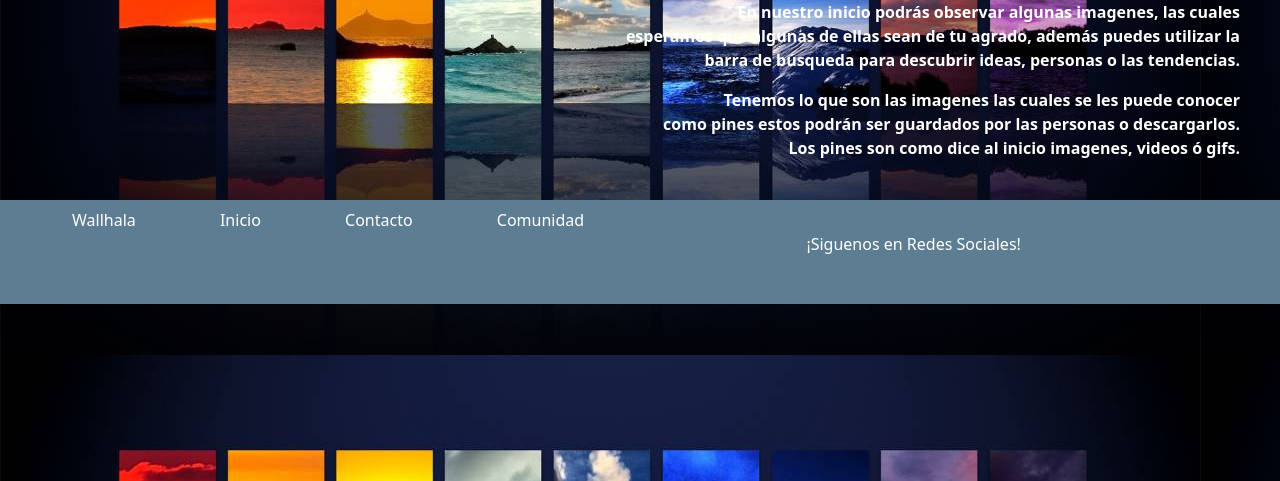
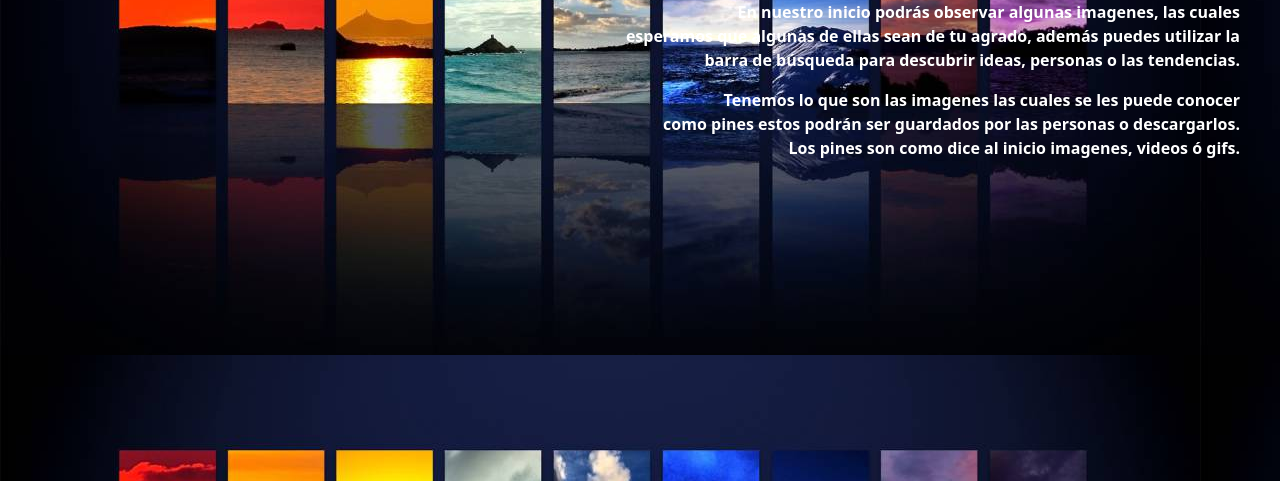
Before and after one commit to JoseCarlosMarRangel/wallhala2, a PHP site: page /acercade.html in a window 1280 px wide. Shown: the part 319-800 px from the top of the page. Run offline with PHP 8.4, Linux system fonts and the light colour scheme.

Commit message:
pagina actual

```diff
--- a/acercade.html
+++ b/acercade.html
@@ -29,6 +29,7 @@
 
 </header>
 
+<!--Cuerpo de la vista-->
 <body background="images/fondo.jpg">
     <h2>¿Qué es WallHala?</h2> <br>
     <div id="elbo">
@@ -46,27 +47,4 @@
        </div>
        <br>
 </body>
-<footer>
-    <div class="footer">
-        <div class="footer-content">
-            <div class="footer-section about">
-
-
-
-                <div class="nav-footer">
-                    <a>Wallhala</a>
-                    <a href="#">Inicio</a>
-                    <a href="#">Contacto</a>
-                    <a href="#">Comunidad</a>
-                </div>
-
-                <div class="contact">
-                    <p>¡Siguenos en Redes Sociales!</p>
-                    <div class="social">
-                        <a href="#"><i class="fa fa-facebook"></i></a>
-                        <a href="#"><i class="fa fa-twitter"></i></a>
-                        <a href="#"><i class="fa fa-instagram"></i></a>
-                        <a href="#"><i class="fa fa-youtube"></i></a>
-</footer>
-
 </html>
--- a/login/cerrar_session.php
+++ b/login/cerrar_session.php
@@ -1,3 +1,4 @@
+<!-- * Sirve para destruir la sesion -->
 <?php
 
 require 'abrir_session.php';
```
Also changed, not shown: index.php (+11 -3 lines), login/conexion.php (+4 -3 lines), login/login.php (+10 -0 lines).
